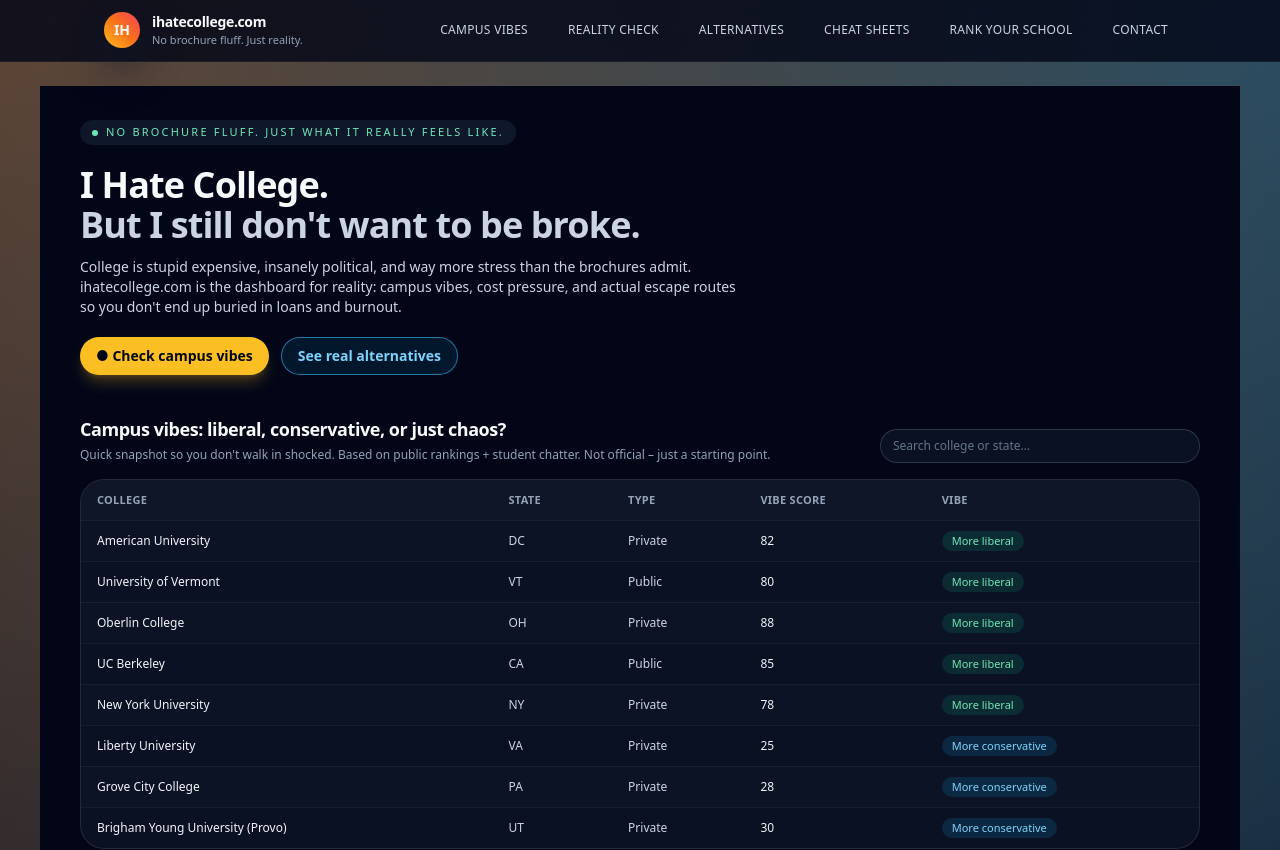
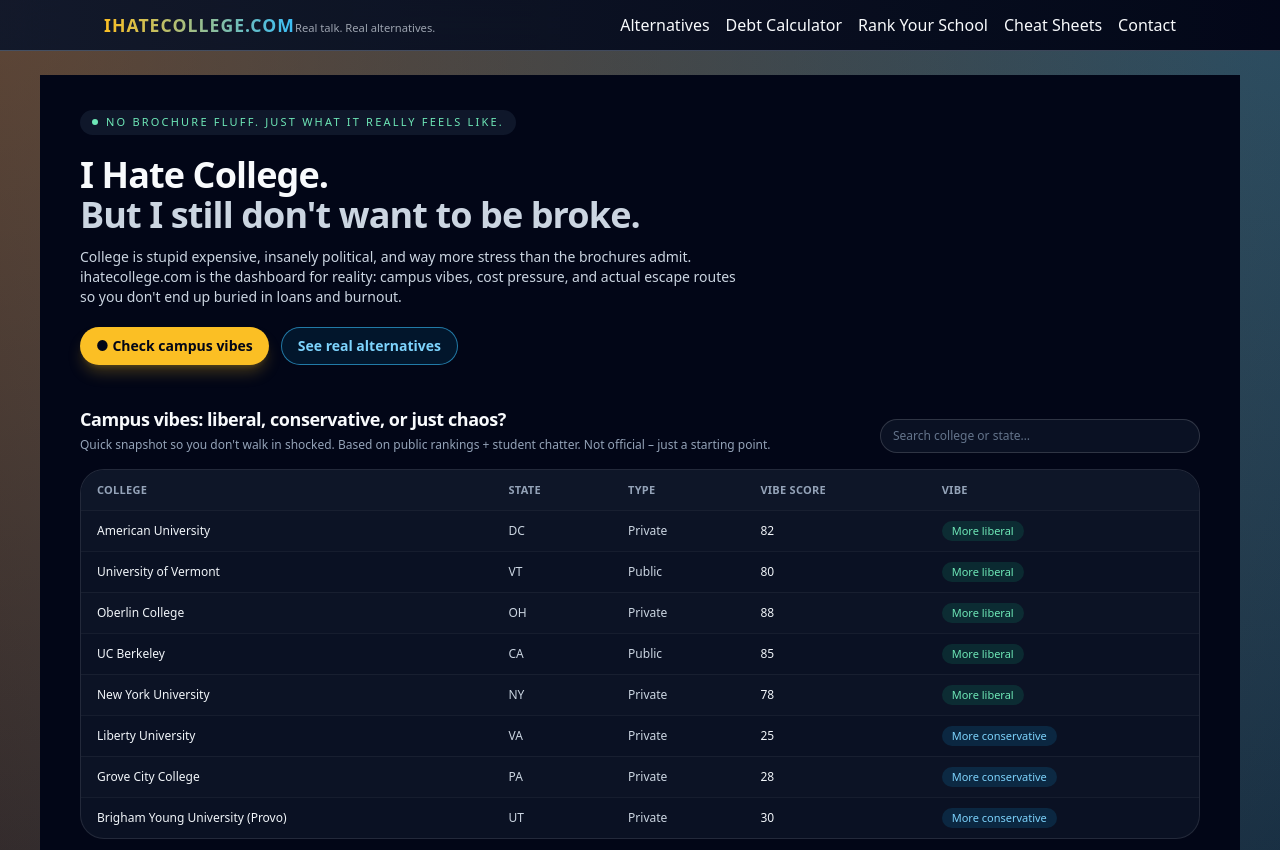
Before and after one commit to placebetsai/Ihatecollege, a Next.js app: page / in a window 1280 px wide. Shown: the top 850 px of the page. Built offline with nearby package versions, Linux system fonts and the light colour scheme.

Commit message:
Update Navbar.js

```diff
--- a/components/Navbar.js
+++ b/components/Navbar.js
@@ -1,89 +1,104 @@
-import React, { useState } from "react";
-
-const navItems = [
-  { label: "Campus vibes", href: "#vibes" },
-  { label: "Reality check", href: "#reality" },
-  { label: "Alternatives", href: "#alternatives" },
-  { label: "Cheat sheets", href: "#cheatsheets" },
-  { label: "Rank your school", href: "#rate" },
-  { label: "Contact", href: "#contact" },
-];
+// components/Navbar.jsx
+import Link from "next/link";
 
 export default function Navbar() {
-  const [open, setOpen] = useState(false);
+  return (
+    <>
+      <header className="nav-root">
+        <div className="nav-inner">
+          <Link href="/" className="nav-logo">
+            <span className="nav-logo-main">ihatecollege.com</span>
+            <span className="nav-logo-sub">Real talk. Real alternatives.</span>
+          </Link>
 
-  const handleNavClick = (href) => {
-    setOpen(false);
-    if (typeof window !== "undefined") {
-      const el = document.querySelector(href);
-      if (el) el.scrollIntoView({ behavior: "smooth", block: "start" });
-    }
-  };
-
-  return (
-    <header className="sticky top-0 z-30 border-b border-white/5 bg-slate-950/80 backdrop-blur-xl">
-      <div className="mx-auto flex max-w-6xl items-center justify-between px-4 py-3 sm:px-6 lg:px-10">
-        {/* Logo / brand */}
-        <button
-          onClick={() => handleNavClick("#top")}
-          className="flex items-center gap-3"
-        >
-          <span className="flex h-9 w-9 items-center justify-center rounded-full bg-gradient-to-tr from-amber-400 via-orange-500 to-rose-500 text-sm font-bold shadow-soft">
-            IH
-          </span>
-          <div className="flex flex-col text-left">
-            <span className="text-sm font-semibold tracking-tight">
-              ihatecollege.com
-            </span>
-            <span className="text-[11px] text-slate-400">
-              No brochure fluff. Just reality.
-            </span>
-          </div>
-        </button>
-
-        {/* Desktop nav */}
-        <nav className="hidden items-center gap-6 text-sm font-medium text-slate-200 md:flex">
-          {navItems.map((item) => (
-            <button
-              key={item.href}
-              onClick={() => handleNavClick(item.href)}
-              className="rounded-full px-2 py-1 text-xs uppercase tracking-wide text-slate-300 transition hover:bg-white/5 hover:text-white"
-            >
-              {item.label}
-            </button>
-          ))}
-        </nav>
-
-        {/* Mobile menu button */}
-        <button
-          className="inline-flex items-center justify-center rounded-full border border-white/10 bg-slate-900/70 p-2 text-slate-200 md:hidden"
-          onClick={() => setOpen((v) => !v)}
-          aria-label="Toggle menu"
-        >
-          <span className="sr-only">Menu</span>
-          <div className="space-y-1">
-            <span className="block h-[2px] w-4 rounded-full bg-slate-200" />
-            <span className="block h-[2px] w-3 rounded-full bg-slate-400" />
-          </div>
-        </button>
-      </div>
-
-      {/* Mobile nav panel */}
-      {open && (
-        <div className="border-t border-white/5 bg-slate-950/95 pb-3 pt-2 md:hidden">
-          <nav className="mx-auto flex max-w-6xl flex-col gap-1 px-4 sm:px-6 lg:px-10">
-            {navItems.map((item) => (
-              <button
-                key={item.href}
-                onClick={() => handleNavClick(item.href)}
-                className="w-full rounded-xl px-3 py-2 text-left text-xs font-medium uppercase tracking-wide text-slate-200 hover:bg-white/5"
-              >
-                {item.label}
-              </button>
-            ))}
+          <nav className="nav-links">
+            <Link href="/alternatives" className="nav-link">
+              Alternatives
+            </Link>
+            <Link href="/cost" className="nav-link">
+              Debt Calculator
+            </Link>
+            <Link href="/rank" className="nav-link">
+              Rank Your School
+            </Link>
+            <Link href="/cheatsheets" className="nav-link">
+              Cheat Sheets
+            </Link>
+            <Link href="/contact" className="nav-link">
+              Contact
+            </Link>
           </nav>
         </div>
-      )}
-    </header>
+      </header>
+
+      <style jsx>{`
+        .nav-root {
+          position: sticky;
+          top: 0;
+          z-index: 40;
+          backdrop-filter: blur(18px);
+          background: linear-gradient(to right, rgba(15, 23, 42, 0.95), rgba(2, 6, 23, 0.98));
+          border-bottom: 1px solid rgba(148, 163, 184, 0.4);
+        }
+        .nav-inner {
+          max-width: 1120px;
+          margin: 0 auto;
+          display: flex;
+          align-items: center;
+          justify-content: space-between;
+          padding: 0.75rem 1.5rem;
+        }
+        .nav-logo {
+          display: flex;
+          flex-direction: column;
+          text-decoration: none;
+        }
+        .nav-logo-main {
+          font-weight: 800;
+          font-size: 1.1rem;
+          letter-spacing: 0.06em;
+          text-transform: uppercase;
+          background: linear-gradient(to right, #fbbf24, #38bdf8);
+          -webkit-background-clip: text;
+          color: transparent;
+        }
+        .nav-logo-sub {
+          font-size: 0.7rem;
+          color: #9ca3af;
+        }
+        .nav-links {
+          display: flex;
+          gap: 1rem;
+          align-items: center;
+        }
+        .nav-link {
+          font-size: 0.8rem;
+          color: #e5e7eb;
+          text-decoration: none;
+          padding: 0.3rem 0.4rem;
+          border-radius: 999px;
+          transition: color 0.15s ease, background 0.15s ease;
+        }
+        .nav-link:hover {
+          color: #020617;
+          background: #fbbf24;
+        }
+        @media (max-width: 720px) {
+          .nav-inner {
+            padding-inline: 1rem;
+          }
+          .nav-links {
+            gap: 0.6rem;
+            font-size: 0.75rem;
+          }
+          .nav-logo-main {
+            font-size: 0.95rem;
+          }
+          .nav-logo-sub {
+            display: none;
+          }
+        }
+      `}</style>
+    </>
   );
 }
```
